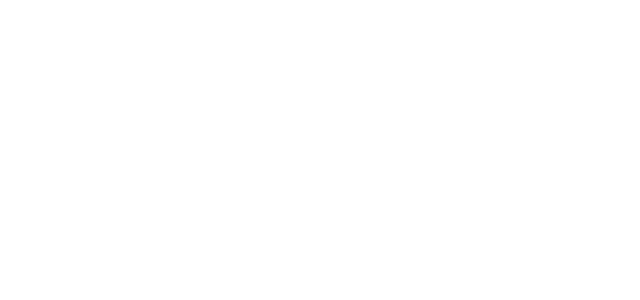
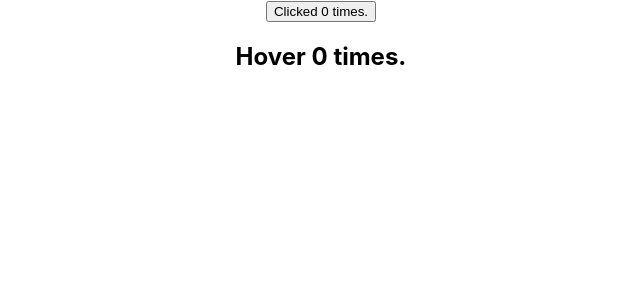
Before and after one commit to Attamjot/ReactAppAdvancedTopics, a React (Create React App) app: page / in a window 1280 px wide. Shown: the top 300 px of the page, without its empty margins (319-959 px from the left). Built offline with nearby package versions, Linux system fonts and the light colour scheme.

Commit message:
renderProps functionality

```diff
--- a/src/App.js
+++ b/src/App.js
@@ -1,10 +1,19 @@
 import React from 'react';
 import './App.css';
+import Counter from './renderProps/Counter';
+import ClickCounter from './components/ClickCounter';
+import HoverCounter from './components/HoverCounter';
 
 function App() {
   return (
     <div className="App">
+      <Counter
+          render={(count, incrementCounter) =>
+                          <ClickCounter count={count} handler={incrementCounter} /> } />
 
+      <Counter
+          render={ (count, incrementCounter) =>
+                        <HoverCounter count={count} handler={incrementCounter} /> }/>
     </div>
   );
 }
--- /dev/null
+++ b/src/components/ClickCounter.js
@@ -0,0 +1,15 @@
+import React, { Component } from 'react'
+
+class ClickCounter extends Component {
+
+    render() {
+        const { count, handler } = this.props
+        return (
+            <React.Fragment>
+                <button onClick={handler}> Clicked { count } times. </button>
+            </React.Fragment>
+        )
+    }
+}
+
+export default ClickCounter
--- /dev/null
+++ b/src/components/HoverCounter.js
@@ -0,0 +1,15 @@
+import React, { Component } from 'react'
+
+class HoverCounter extends Component {
+
+    render() {
+        const { count, handler } = this.props
+        return (
+            <React.Fragment>
+                <h2 onMouseOver={handler}> Hover { count } times. </h2>
+            </React.Fragment>
+        )
+    }
+}
+
+export default HoverCounter;
--- /dev/null
+++ b/src/renderProps/Counter.js
@@ -0,0 +1,29 @@
+import React, { Component } from 'react'
+
+class Counter extends Component {
+    constructor(props) {
+        super(props)
+
+        this.state = {
+            count: 0
+        };
+    }
+
+    incrementCounter = () => {
+        this.setState(previousState => {
+            return { count: previousState.count + 1 };
+        });
+    }
+
+    render() {
+        return (
+            <React.Fragment>
+                {
+                    this.props.render(this.state.count, this.incrementCounter)
+                }
+            </React.Fragment>
+        )
+    }
+}
+
+export default Counter
```
